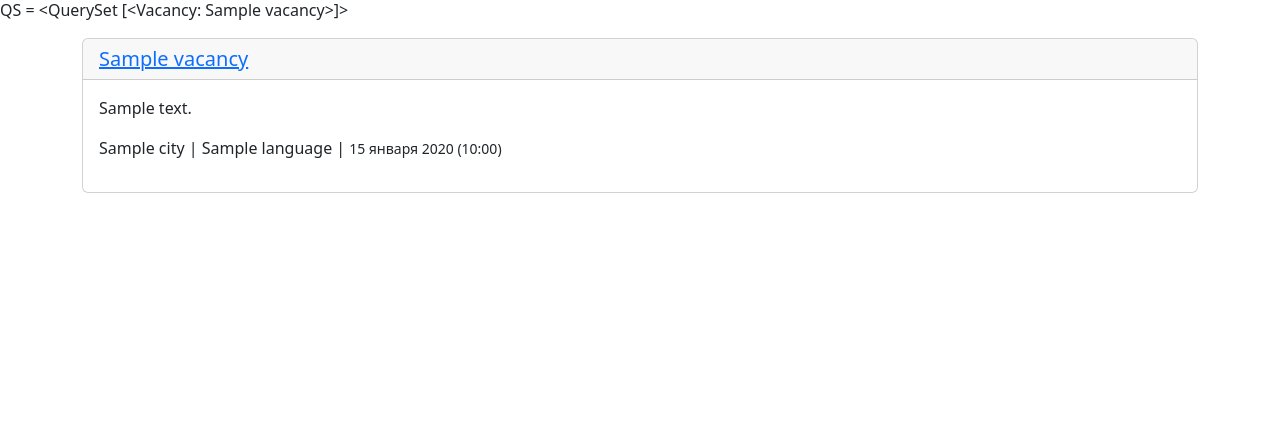
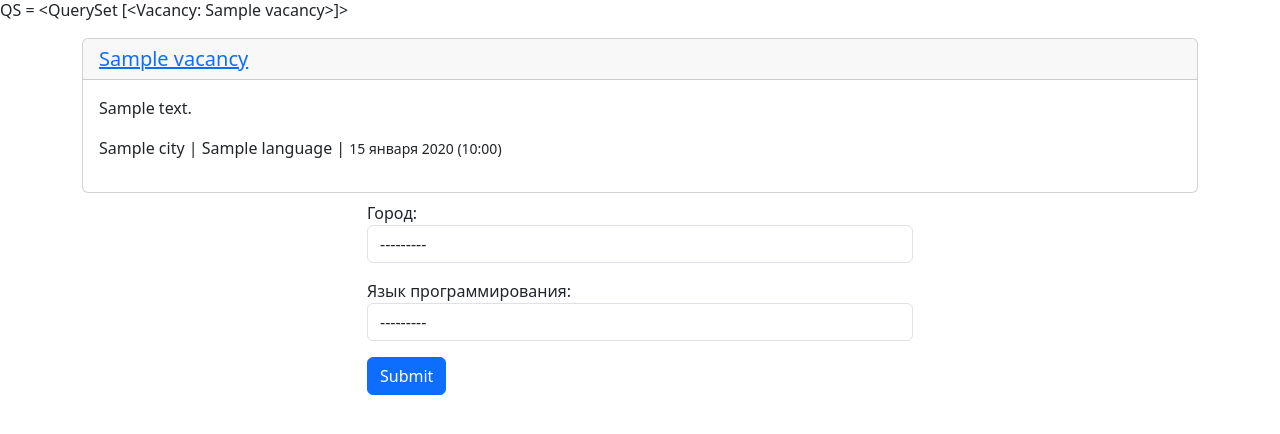
Before and after one commit to WalkerChel/Scraping_Service, a Django app: template scraping/templates/scraping/home.html in a window 1280 px wide. Shown: the part 194-628 px from the top of the page. Run offline with Django 4.2, Linux system fonts and the light colour scheme; tables that the repository leaves empty hold one stand-in row (values such as "Sample post"); the template is opened without the code that fills it: values that come from a table or form of the project are taken from there, most other values are stand-ins (such as "Sample title", 1, 10 or a date in 2020).

Commit message:
12th commit ever. Another bootstrap magic

```diff
--- /dev/null
+++ b/scraping/forms.py
@@ -0,0 +1,16 @@
+from django import forms
+from scraping.models import City, Language
+
+
+class FindForm(forms.Form):
+    city = forms.ModelChoiceField(queryset=City.objects.all(), to_field_name='slug', required=False,
+                                  widget=forms.Select(attrs={'class': 'form-control'}), label='Город')
+    language = forms.ModelChoiceField(queryset=Language.objects.all(), to_field_name='slug', required=False,
+                                      widget=forms.Select(attrs={'class': 'form-control'}), label='Язык программирования')
+
+'''
+  <label for="fname">Город:</label><br>
+  <input type="text" id="fname" name="city" value=""><br>
+
+  <label for="fname">Язык проги:</label><br>
+  <input type="text" name="language" value=""><br>'''
--- a/scraping/templates/scraping/home.html
+++ b/scraping/templates/scraping/home.html
@@ -12,5 +12,25 @@
                   <small>{{obj.timestamp|date:"j E o"}}    ({{obj.timestamptime|time:"H:i"}})</small></p>
           </div>
         </div>
+    {% empty %}
+    <div class="row">
+        <div class="col-md-6 mx-auto">
+        <h3>К сожалению, ничего не найдено</h3><br>
+        </div>
+    </div>
+
     {% endfor %}
+<div class="row">
+    <div class="col-md-6 mx-auto">
+    <form method="GET" action="">
+        <div class="form-group">
+            {{form.as_p}}
+        </div>
+        <button type="submit" class="btn btn-primary">Submit</button>
+    </form>
+    </div>
+</div>
+
+
+
 {% endblock %}
--- a/scraping_service/urls.py
+++ b/scraping_service/urls.py
@@ -21,5 +21,5 @@ from .views import tihon
 urlpatterns = [
     path('admin/', admin.site.urls),
     path('tihon/', tihon),
-    path('', home_view),
+    path('home/', home_view),
 ]
```
Also changed, not shown: scraping/views.py (+15 -2 lines).
